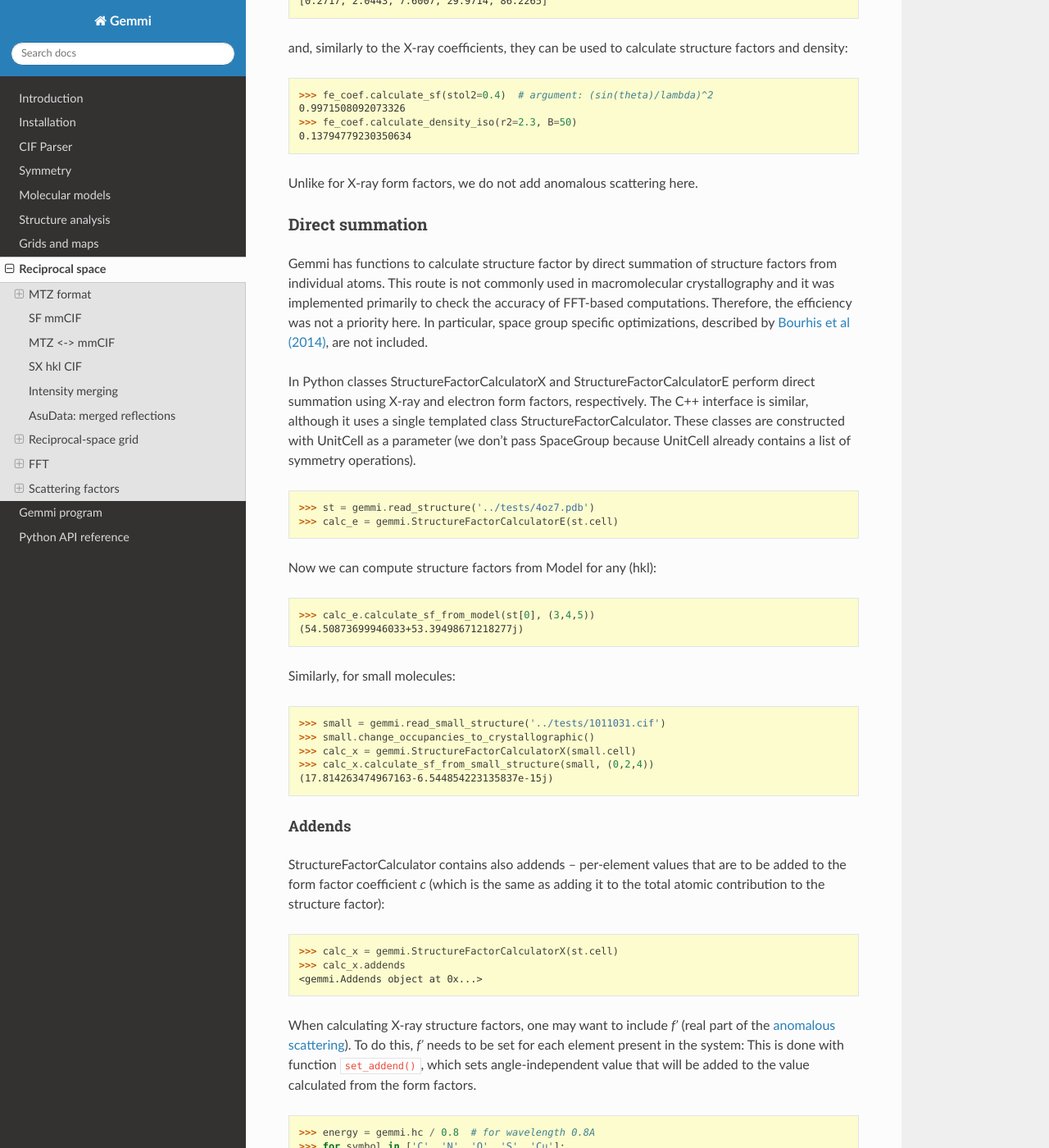
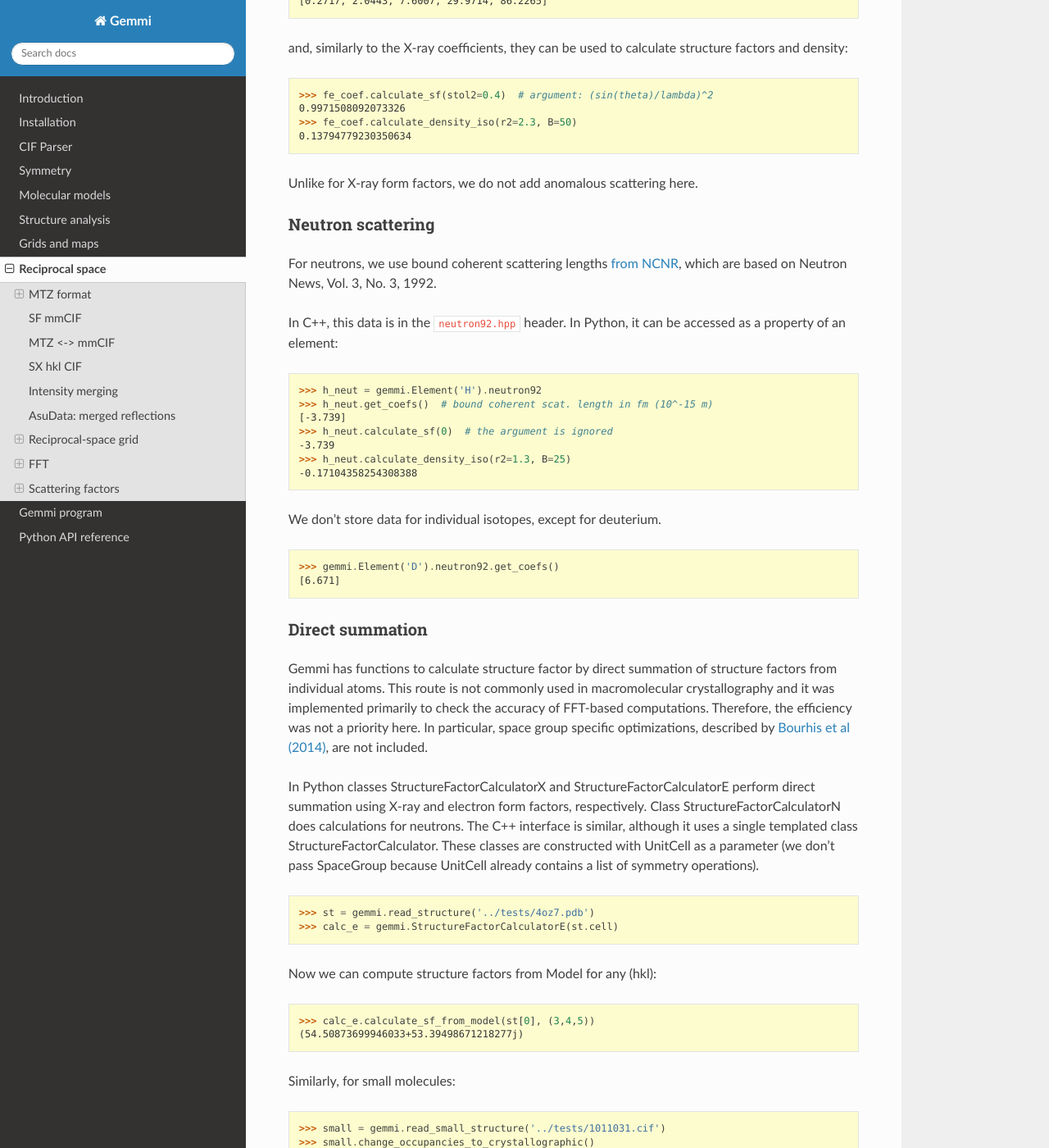
Before and after one commit to project-gemmi/gemmi, a Sphinx documentation site: the page built from docs/hkl.rst, in a window 1280 px wide and 1400 px high, scrolled down 29137 px. Shown: the whole window at 82% size. Built offline with Sphinx 7.4.7 and the Read the Docs theme 2.0.0, drawn with Linux system fonts in a browser that asks for light colours; some of the changed text lies outside the part shown.

Commit message:
add neutron scattering

```diff
--- a/docs/headers.rst
+++ b/docs/headers.rst
@@ -178,6 +178,10 @@ gemmi/neighbor.hpp
     Cell-linked lists method for atom searching (a.k.a. grid search, binning,
     bucketing, cell technique for neighbor search, etc).
 
+gemmi/neutron92.hpp
+    Neutron coherent scattering lengths of the elements,
+    from Neutron News, Vol. 3, No. 3, 1992.
+
 gemmi/numb.hpp
     Utilities for parsing CIF numbers (the CIF spec calls it 'numb').
 
--- a/docs/hkl.rst
+++ b/docs/hkl.rst
@@ -1610,6 +1610,33 @@ structure factors and density:
 
 Unlike for X-ray form factors, we do not add anomalous scattering here.
 
+Neutron scattering
+------------------
+
+For neutrons, we use bound coherent scattering lengths
+`from NCNR <https://www.ncnr.nist.gov/resources/n-lengths/list.html>`_,
+which are based on Neutron News, Vol. 3, No. 3, 1992.
+
+In C++, this data is in the :file:`neutron92.hpp` header.
+In Python, it can be accessed as a property of an element:
+
+.. doctest::
+
+  >>> h_neut = gemmi.Element('H').neutron92
+  >>> h_neut.get_coefs()  # bound coherent scat. length in fm (10^-15 m)
+  [-3.739]
+  >>> h_neut.calculate_sf(0)  # the argument is ignored
+  -3.739
+  >>> h_neut.calculate_density_iso(r2=1.3, B=25)
+  -0.17104358254308388
+
+We don't store data for individual isotopes, except for deuterium.
+
+.. doctest::
+
+  >>> gemmi.Element('D').neutron92.get_coefs()
+  [6.671]
+
 
 Direct summation
 ----------------
@@ -1624,6 +1651,7 @@ are not included.
 
 In Python classes StructureFactorCalculatorX and StructureFactorCalculatorE
 perform direct summation using X-ray and electron form factors, respectively.
+Class StructureFactorCalculatorN does calculations for neutrons.
 The C++ interface is similar, although it uses a single templated class
 StructureFactorCalculator.
 These classes are constructed with UnitCell as a parameter (we don't pass
@@ -1728,7 +1756,8 @@ density of the scatterer (usually electrons) on a grid. For this we use
 
 * in C++ -- class DensityCalculator templated with a form factor table,
 * in Python -- classes DensityCalculatorX (corresponding to X-ray
-  form factors) and DensityCalculatorE (electron form factors).
+  form factors), DensityCalculatorE (electron form factors)
+  and DensityCalculatorN (neutrons).
 
 DensityCalculator contains a grid. The size of the grid is determined
 from two parameters that we need to set: ``d_min`` which corresponds to
--- a/docs/sfcalc-help.txt
+++ b/docs/sfcalc-help.txt
@@ -15,7 +15,7 @@ Options:
   -v, --verbose        Verbose output.
   --hkl=H,K,L          Calculate structure factor F_hkl.
   --dmin=NUM           Calculate structure factors up to given resolution.
-  --for=TYPE           TYPE is xray (default), electron or mott-bethe.
+  --for=TYPE           TYPE is xray (default), electron, neutron or mott-bethe.
   --normalize-it92     Normalize X-ray form factors (a tiny change).
   --ciffp              Read f' from _atom_type_scat_dispersion_real in CIF.
   --wavelength=NUM     Wavelength [A] for calculation of f' (use --wavelength=0
```
Also changed, not shown: 4 other files.
